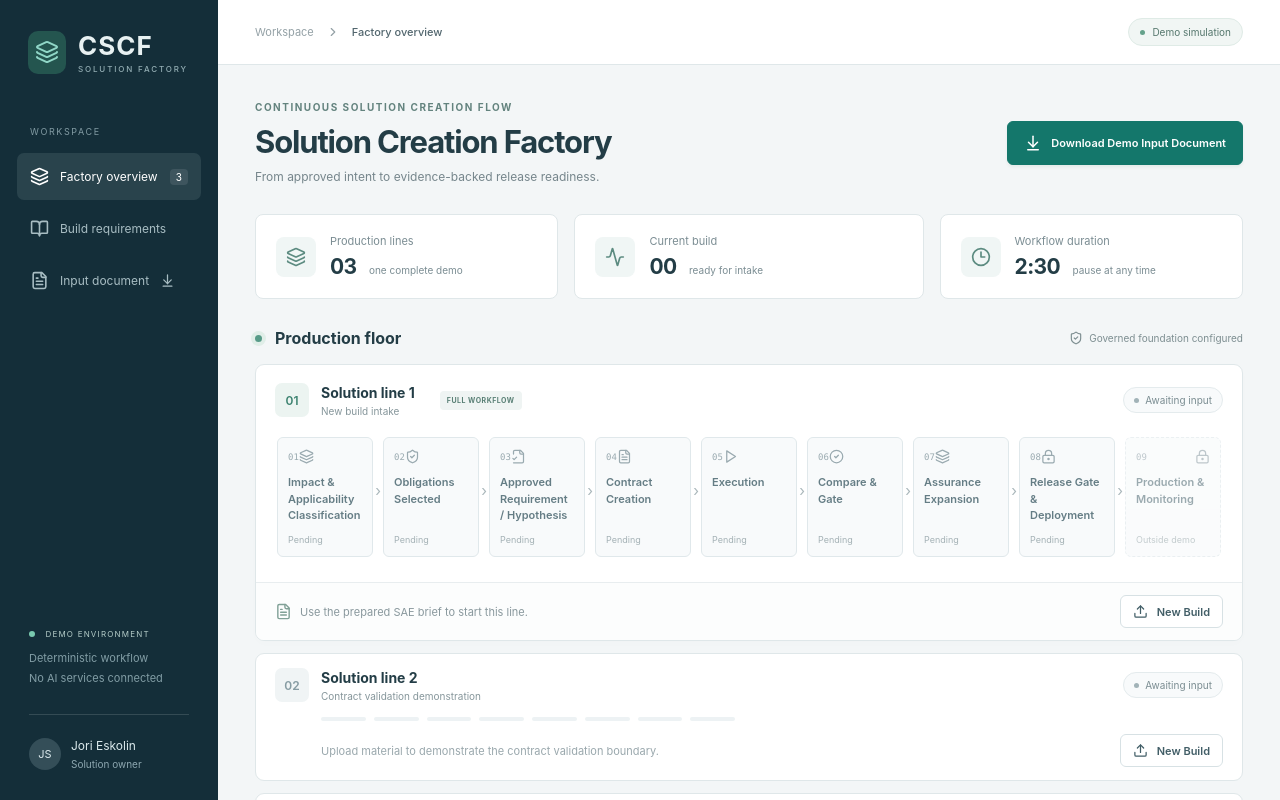
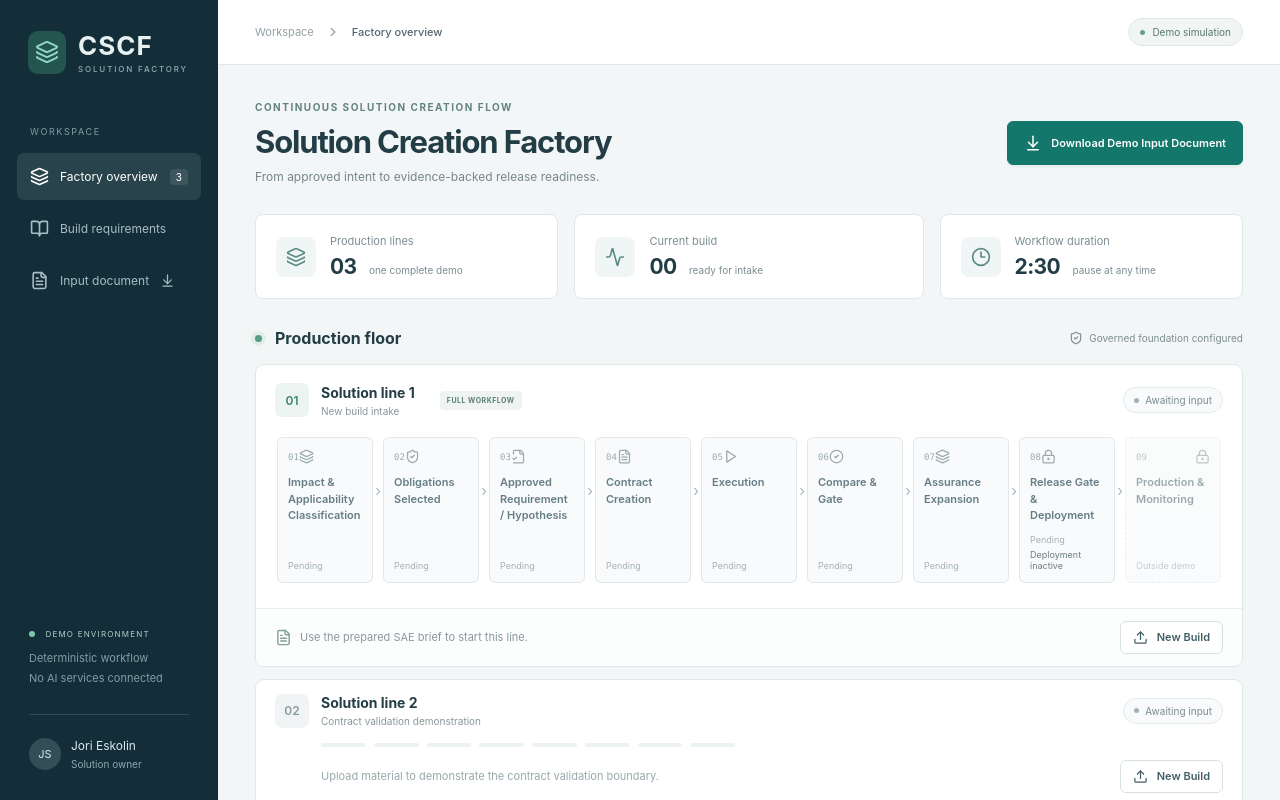
Before and after one commit to jorieskolin-creator/Solution-Factory---Demo, a React (Vite) app: page / in a window 1280 px wide. Shown: the top 800 px of the page. Built offline with nearby package versions, Linux system fonts and the light colour scheme.

Commit message:
Keep deployment inactive at the release gate and document live service

```diff
--- a/src/App.tsx
+++ b/src/App.tsx
@@ -97,8 +97,8 @@ export default function App() {
                 {isMain ? <>
                   <div className="pipeline-scroll"><div className="pipeline">{scenario.stages.map((stage, index) => {
                     const Icon = stageIcons[index]; const start = taskTimeline.find(t => t.stageIndex === index)!.start;
-                    const done = run.elapsed >= start + stage.duration; const current = activeRun && task.stageIndex === index;
-                    return <button key={stage.id} ref={current ? activeStage : null} className={`stage ${done ? 'done' : ''} ${current ? 'current' : ''} ${inspection === index ? 'inspecting' : ''}`} onClick={() => inspect(index)} disabled={(!activeRun && run.mode !== 'ended') || run.elapsed < start} aria-label={`${stage.name}, ${done ? 'complete' : current ? 'active' : 'pending'}`}><div className="stage-top"><span>0{stage.id}</span>{done ? <Check size={14}/> : <Icon size={15}/>}</div><span className="stage-name">{stage.name}</span><span className="stage-state">{done ? 'Complete' : current ? run.mode === 'review' ? 'Approval pending' : run.mode === 'paused' ? 'Paused' : 'In progress' : 'Pending'}</span></button>;
+                    const done = index < 7 && run.elapsed >= start + stage.duration; const current = activeRun && task.stageIndex === index;
+                    return <button key={stage.id} ref={current ? activeStage : null} className={`stage ${done ? 'done' : ''} ${current ? 'current' : ''} ${inspection === index ? 'inspecting' : ''}`} onClick={() => inspect(index)} disabled={(!activeRun && run.mode !== 'ended') || run.elapsed < start} aria-label={`${stage.name}, ${done ? 'complete' : current ? 'active' : run.mode === 'ended' && index === 7 ? 'demo ended' : 'pending'}`}><div className="stage-top"><span>0{stage.id}</span>{done ? <Check size={14}/> : <Icon size={15}/>}</div><span className="stage-name">{stage.name}</span><span className="stage-state">{done ? 'Complete' : current ? run.mode === 'review' ? 'Approval pending' : run.mode === 'paused' ? 'Paused' : 'In progress' : run.mode === 'ended' && index === 7 ? 'Demo ended' : 'Pending'}</span>{index === 7 && <small className="deployment-inactive">Deployment inactive</small>}</button>;
                   })}<div className="stage beyond"><div className="stage-top"><span>09</span><LockKeyhole size={15}/></div><span className="stage-name">Production & Monitoring</span><span className="stage-state">Outside demo</span></div></div></div>
                   <div className="line-footer"><div className="line-help">{item.error ? <><XCircle size={17}/><span role="alert">{WRONG_INPUT}</span></> : item.checking ? <><Fingerprint size={17}/><span>Checking document fingerprint locally…</span></> : run.mode === 'idle' ? <><FileText size={17}/><span>Use the prepared SAE brief to start this line.</span></> : <><FileCheck2 size={17}/><span>{scenario.id} · v{scenario.version} <span className="verified-label">Verified input</span></span></>}</div>
                     {run.mode === 'idle' ? <UploadButton line={line} checking={item.checking} upload={upload}/> : ready ? <button className="button primary small" onClick={() => dispatch({ type: 'START' })}><Play size={15}/> Start Build</button> : run.mode === 'running' ? <button className="button secondary small" onClick={() => dispatch({ type: 'PAUSE' })}><Pause size={15}/> Pause build</button> : run.mode === 'paused' ? <button className="button primary small" onClick={() => { if (!document.hidden) dispatch({ type: 'RESUME' }); }}><Play size={15}/> Resume build</button> : run.mode === 'review' ? <button ref={reviewButton} className="button primary small" onClick={() => setShowReport(true)}><FileCheck2 size={15}/> Review approval</button> : <button className="button secondary small" onClick={reset}><RotateCcw size={15}/> Restart demo</button>}
@@ -110,7 +110,7 @@ export default function App() {
           <section className="workspace-grid">
             <section className="activity-panel" ref={detailRef} tabIndex={-1} aria-label="Build activity">
               <div className="section-heading"><h2><Activity size={18}/> {inspectionStage ? 'Stage inspection' : 'Build activity'}</h2>{inspectionStage && <button className="text-button" onClick={() => setInspection(null)}>Return to live activity <ArrowRight size={14}/></button>}<span className="muted mono">{formatTime(run.elapsed)} / 2:30</span></div>
-              {run.mode === 'ended' ? <div className="ended-state" role="status"><CircleCheck size={38}/><div className="eyebrow">WORKFLOW COMPLETE</div><h2>DEMO ENDED</h2><p>Your Solution Assurance Engine walkthrough is complete.</p><button className="button primary" onClick={reset}><RotateCcw size={16}/> Start a new demonstration</button></div> : inspectionStage ? <div className="inspection-content"><span className="eyebrow">STAGE 0{inspectionStage.id} · BLUEPRINT {inspectionStage.nodes}</span><h3>{inspectionStage.name}</h3>{inspectionStage.tasks.map((t, i) => <div className="inspection-task" key={i}><CircleCheck size={17}/><div><h4>{t.title}</h4><p>{t.detail}</p><Refs refs={t.refs}/></div></div>)}</div> : activeRun ? <>
+              {run.mode === 'ended' ? <div className="ended-state" role="status"><CircleCheck size={38}/><div className="eyebrow">WORKFLOW COMPLETE</div><h2>DEMO ENDED.</h2><p>Your Solution Assurance Engine walkthrough is complete.</p><button className="button primary" onClick={reset}><RotateCcw size={16}/> Start a new demonstration</button></div> : inspectionStage ? <div className="inspection-content"><span className="eyebrow">STAGE 0{inspectionStage.id} · BLUEPRINT {inspectionStage.nodes}</span><h3>{inspectionStage.name}</h3>{inspectionStage.tasks.map((t, i) => <div className="inspection-task" key={i}><CircleCheck size={17}/><div><h4>{t.title}</h4><p>{t.detail}</p><Refs refs={t.refs}/></div></div>)}</div> : activeRun ? <>
                 <div className="current-task"><div className="task-title-row"><span className={`task-icon ${run.mode === 'running' ? 'working' : ''}`}>{run.mode === 'paused' ? <Pause size={22}/> : run.mode === 'review' ? <LockKeyhole size={22}/> : <Activity size={22}/>}</span><div><span className="eyebrow">STAGE 0{task.stageIndex + 1} · {run.mode === 'review' ? 'HUMAN DECISION' : run.mode === 'paused' ? 'PAUSED' : 'ONGOING TASK'}</span><h3>{run.mode === 'review' ? 'Ready for approval review' : task.title}</h3></div></div><p>{run.mode === 'review' ? 'The prepared evidence package is ready. Review the matching approval document before ending the demonstration.' : task.detail}</p><Refs refs={task.refs}/>{run.hiddenPause && <p className="pause-note">The build paused while this tab was hidden. Resume when you are ready.</p>}<div className="progress-meta"><span>{completed.length} of {taskTimeline.length} tasks complete</span><span>{Math.floor(run.elapsed / TOTAL_SECONDS * 100)}%</span></div><progress value={run.elapsed} max={TOTAL_SECONDS} aria-label="Build progress"/></div>
                 <div className="activity-log"><div className="log-heading">COMPLETED ACTIVITIES <span>{completed.length}</span></div>{[...completed].reverse().map(t => <div className="log-item" key={`${t.stageIndex}-${t.taskIndex}`}><Check size={15}/><div><strong>{t.title}</strong><small>Stage 0{t.stageIndex + 1} · {t.refs.join(' / ')}</small></div><time>{formatTime(t.end)}</time></div>)}{completed.length === 0 && <p className="muted">Completed tasks will appear here as the build progresses.</p>}</div>
               </> : ready ? <div className="intake-summary"><span className="intake-check"><CircleCheck/></span><div className="eyebrow">INPUT VERIFIED</div><h3>Solution Assurance Engine</h3><p>{scenario.purpose}</p><div className="intake-facts"><div><small>Baseline</small><strong>{scenario.id}</strong></div><div><small>Requirements</small><strong>10 acceptance criteria</strong></div><div><small>Governance</small><strong>Six domains A–F</strong></div></div><p className="intake-note"><Fingerprint size={15}/> This document matches the prepared v1.0 scenario.</p><button className="button primary" onClick={() => dispatch({ type: 'START' })}><Play size={16}/> Start Build <ArrowRight size={16}/></button></div> : <div className="empty-activity"><span className="empty-icon"><Upload size={28}/></span><h3>Your next solution starts here</h3><p>Download the New Build Brief, then add it to Solution line 1.<br/>Follow the work from intake to the release gate.</p><div className="onboarding-steps"><span><b>1</b> Download brief</span><ChevronRight size={14}/><span><b>2</b> Add New Build</span><ChevronRight size={14}/><span><b>3</b> Review approval</span></div></div>}
```
Also changed, not shown: src/styles.css, 1 other file (tests, documents, lock files or other folders).
